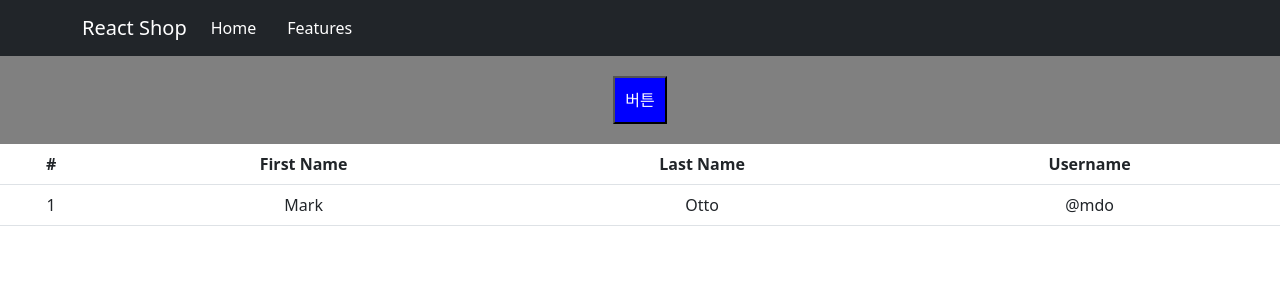
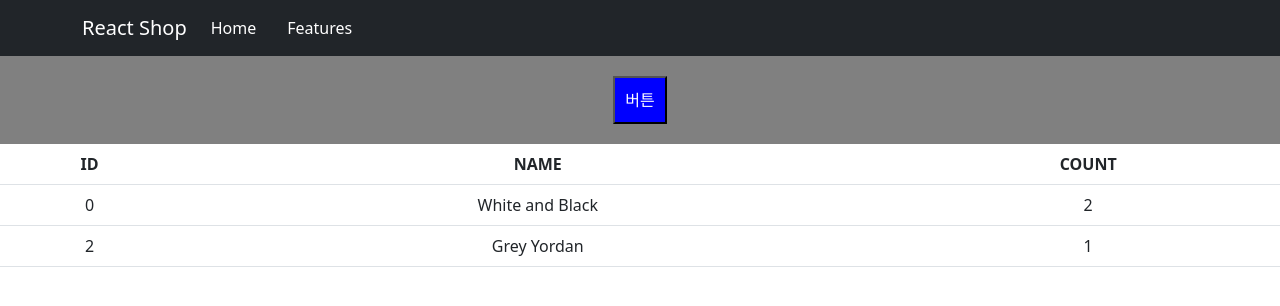
Before and after one commit to WastepaperBasket/React.js, a React (Create React App) app in the folder shop/: page /cart in a window 1280 px wide. Shown: the top 306 px of the page. Built offline with nearby package versions, Linux system fonts and the light colour scheme.

Commit message:
Redux + 바인딩

```diff
--- a/shop/src/routes/Cart.js
+++ b/shop/src/routes/Cart.js
@@ -1,25 +1,34 @@
 // 컴포넌트 페이지는 첫글자가 대문자로...
 
 import { Table } from "react-bootstrap";
+import { useSelector } from "react-redux";
 
 function Cart() {
+  let a = useSelector((state) => state.user);
+
+  console.log(a);
+
+  let cark = useSelector((state) => state.cark);
   return (
     <div>
       <Table>
         <thead>
           <tr>
-            <th>#</th>
-            <th>First Name</th>
-            <th>Last Name</th>
-            <th>Username</th>
+            <th>ID</th>
+            <th>NAME</th>
+            <th>COUNT</th>
           </tr>
         </thead>
         <tbody>
           <tr>
-            <td>1</td>
-            <td>Mark</td>
-            <td>Otto</td>
-            <td>@mdo</td>
+            <td>{cark[0].id} </td>
+            <td>{cark[0].name}</td>
+            <td>{cark[0].count}</td>
+          </tr>
+          <tr>
+            <td>{cark[1].id} </td>
+            <td>{cark[1].name}</td>
+            <td>{cark[1].count}</td>
           </tr>
         </tbody>
       </Table>
--- a/shop/src/store.js
+++ b/shop/src/store.js
@@ -1,5 +1,27 @@
-import { configureStore } from "@reduxjs/toolkit";
+import { configureStore, createSlice } from "@reduxjs/toolkit";
+
+let user = createSlice({
+  name: "user",
+  initialState: "kim",
+});
+
+let stock = createSlice({
+  name: "stock",
+  initialState: [10, 11, 12],
+});
+
+let cark = createSlice({
+  name: "cark",
+  initialState: [
+    { id: 0, name: "White and Black", count: 2 },
+    { id: 2, name: "Grey Yordan", count: 1 },
+  ],
+});
 
 export default configureStore({
-  reducer: {},
+  reducer: {
+    user: user.reducer,
+    stock: stock.reducer,
+    cark: cark.reducer,
+  },
 });
```
Also changed, not shown: 1 other file (tests, documents, lock files or other folders).
